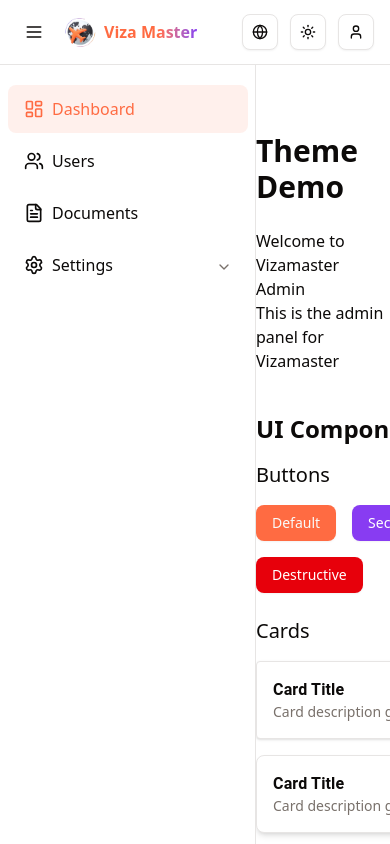
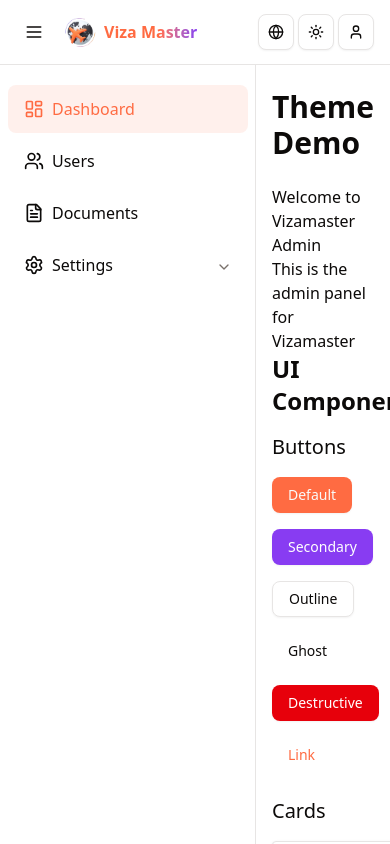
Before and after one commit to salahbm/vizamaster-admin, a Next.js app: page /en/dashboard in a window 390 px wide. Shown: the top 844 px of the page. Built offline with nearby package versions, Linux system fonts and the light colour scheme.

Commit message:
refactor: improve layout and sidebar responsiveness with sticky positioning and overflow handling

```diff
--- a/src/app/[locale]/(protected)/dashboard/page.tsx
+++ b/src/app/[locale]/(protected)/dashboard/page.tsx
@@ -8,14 +8,14 @@
 export default function DashboardPage() {
   const t = useTranslations();
   return (
-    <div className="container py-10">
+    <div className="">
       <h1 className="text-3xl font-bold mb-6">Theme Demo</h1>
 
       <h2>{t('Metadata.title')}</h2>
       <p>{t('Metadata.description')}</p>
 
       <div className="grid gap-8">
-        <section className="space-y-4 mt-10">
+        <section className="space-y-4 ">
           <h2 className="text-2xl font-semibold">UI Components</h2>
           <div className="grid gap-6">
             <div className="grid gap-4">
--- a/src/app/[locale]/(protected)/layout.tsx
+++ b/src/app/[locale]/(protected)/layout.tsx
@@ -13,10 +13,10 @@
     <Suspense fallback={<Loader />}>
       <main className="flex min-h-screen flex-col">
         <Header />
-        <div className="flex flex-1">
+        <div className="flex flex-1 overflow-hidden">
           <Sidebar />
-          <div className="flex-1 overflow-y-auto bg-background pt-7 md:bg-gray lg:pt-13">
-            <div className="md:px-6 lg:px-10">{children}</div>
+          <div className="w-full overflow-y-auto h-[calc(100vh-4rem)]">
+            <div className="px-4 md:px-6 py-6">{children}</div>
           </div>
         </div>
       </main>
--- a/src/components/shared/header/header.tsx
+++ b/src/components/shared/header/header.tsx
@@ -6,6 +6,7 @@
 import { useTranslations } from 'next-intl';
 
 import { Button } from '@/components/ui/button';
+import { BRAND } from '@/constants/brand';
 import { IMAGES } from '@/constants/images';
 import { Link } from '@/i18n/routing';
 import { useSidebar } from '@/store/sidebar';
@@ -27,22 +28,25 @@
             size="icon"
             onClick={() => toggle()}
             className="lg:hidden"
-            aria-label={t('toggleSidebar')}
+            aria-label="toggleSidebar"
           >
             <Menu className="size-5" />
           </Button>
           <Link href="/" className="flex items-center">
             <Image
               src={IMAGES.logo}
-              alt="Logo"
+              alt="Viza Master Logo"
               width={60}
               height={60}
+              priority
               className="size-12 lg:size-16"
             />
-            <h1 className="linear-gradient lg:font-bold lg:text-3xl font-body-1">Viza Master</h1>
+            <h1 className="linear-gradient font-bold lg:text-2xl text-md font-roboto">
+              {BRAND.name}
+            </h1>
           </Link>
         </div>
-        <div className="flex items-center gap-3">
+        <div className="flex items-center lg:gap-3 gap-1">
           <LanguageToggle />
           <ThemeToggle />
           <Avatar />
--- a/src/components/shared/header/index.tsx
+++ b/src/components/shared/header/index.tsx
@@ -1,4 +1,3 @@
 export * from './header';
 export * from './language-toggle';
-export * from './sidebar';
 export * from './theme-toggle';
--- a/src/components/shared/sidebar/bar.tsx
+++ b/src/components/shared/sidebar/bar.tsx
@@ -78,7 +78,7 @@
 
   const navItemClasses = (isActive: boolean) =>
     cn(
-      'flex items-center gap-2 rounded-md px-4 py-3 text-md w-full duration-300 cursor-pointer transition-colors truncate hover:bg-accent hover:text-sidebar-accent-foreground',
+      'flex items-center gap-2 rounded-md px-4 py-3 w-full duration-300 cursor-pointer transition-colors truncate hover:bg-accent hover:text-sidebar-accent-foreground',
       isActive
         ? 'bg-sidebar-primary/10 text-sidebar-primary font-medium hover:bg-sidebar-primary/20'
         : 'text-sidebar-foreground'
@@ -86,9 +86,9 @@
 
   return (
     <nav
-      aria-label={t('sidebar.navigation') ?? 'Sidebar'}
+      aria-label={'Sidebar Navigation'}
       className={cn(
-        'flex-1 overflow-y-auto px-2 py-5 transition-all duration-300',
+        'flex-1 overflow-y-auto no-scrollbar px-2 py-5 transition-all duration-300 h-full',
         isMinimized ? 'lg:w-16 w-0 hidden lg:block' : 'w-64'
       )}
     >
--- a/src/components/shared/sidebar/trigger.tsx
+++ b/src/components/shared/sidebar/trigger.tsx
@@ -15,7 +15,7 @@
   return (
     <aside
       className={cn(
-        'flex flex-col border-r bg-background transition-all duration-300 relative',
+        'flex flex-col border-r bg-background transition-all duration-300 sticky top-0 h-[calc(100vh-4rem)]',
         isMinimized ? 'lg:w-16 w-0' : 'w-64'
       )}
     >
--- a/src/components/ui/loader.tsx
+++ b/src/components/ui/loader.tsx
@@ -1,11 +1,9 @@
 import { FC } from 'react';
 
-const Loader: FC = () => {
-  return (
-    <div className="flex-center h-[100vh] w-[100vw]">
-      <span className="loader" />
-    </div>
-  );
-};
+const Loader: FC = () => (
+  <div className="flex-center h-[100vh] w-full">
+    <span className="loader" />
+  </div>
+);
 
 export default Loader;
--- /dev/null
+++ b/src/constants/brand.ts
@@ -0,0 +1,3 @@
+export const BRAND = {
+  name: 'Viza Master',
+};
--- a/src/i18n/routing.ts
+++ b/src/i18n/routing.ts
@@ -24,12 +24,7 @@
     '/dashboard': '/dashboard',
     '/users': '/users',
     '/documents': '/documents',
-    '/settings': '/settings',
     '/profile': '/profile',
-    '/logout': '/logout',
-    '/company/info': '/company/info',
-    '/company/storefront': '/company/storefront',
-    '/products': '/products',
   },
 });
 
--- a/src/messages/ru.json
+++ b/src/messages/ru.json
@@ -3,12 +3,20 @@
     "title": "Добро пожаловать в Vizamaster Admin",
     "description": "Это панель администратора для Vizamaster"
   },
-  "Navigation": {
-    "home": "Главная",
+  "Header": {
+    "language": "Язык",
+    "profile": "Профиль",
+    "theme": "Тема",
+    "toggleSidebar": "Переключить боковую панель"
+  },
+  "Sidebar": {
     "dashboard": "Панель управления",
+    "users": "Пользователи",
+    "documents": "Документы",
     "settings": "Настройки",
-    "logout": "Выход",
-    "preferences": "Настройки"
+    "admins": "Администраторы",
+    "profile": "Профиль",
+    "preferences": "Предпочтения"
   },
   "Common": {
     "save": "Сохранить",
```
